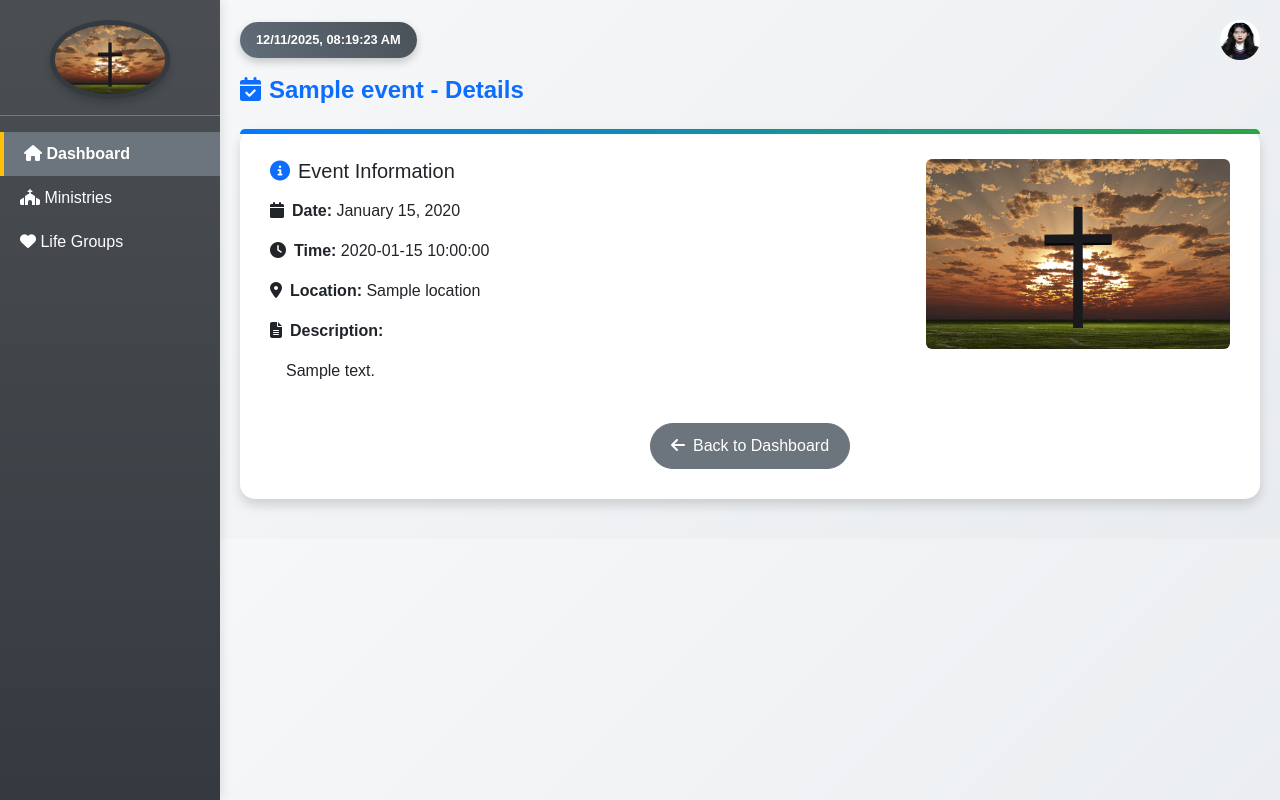
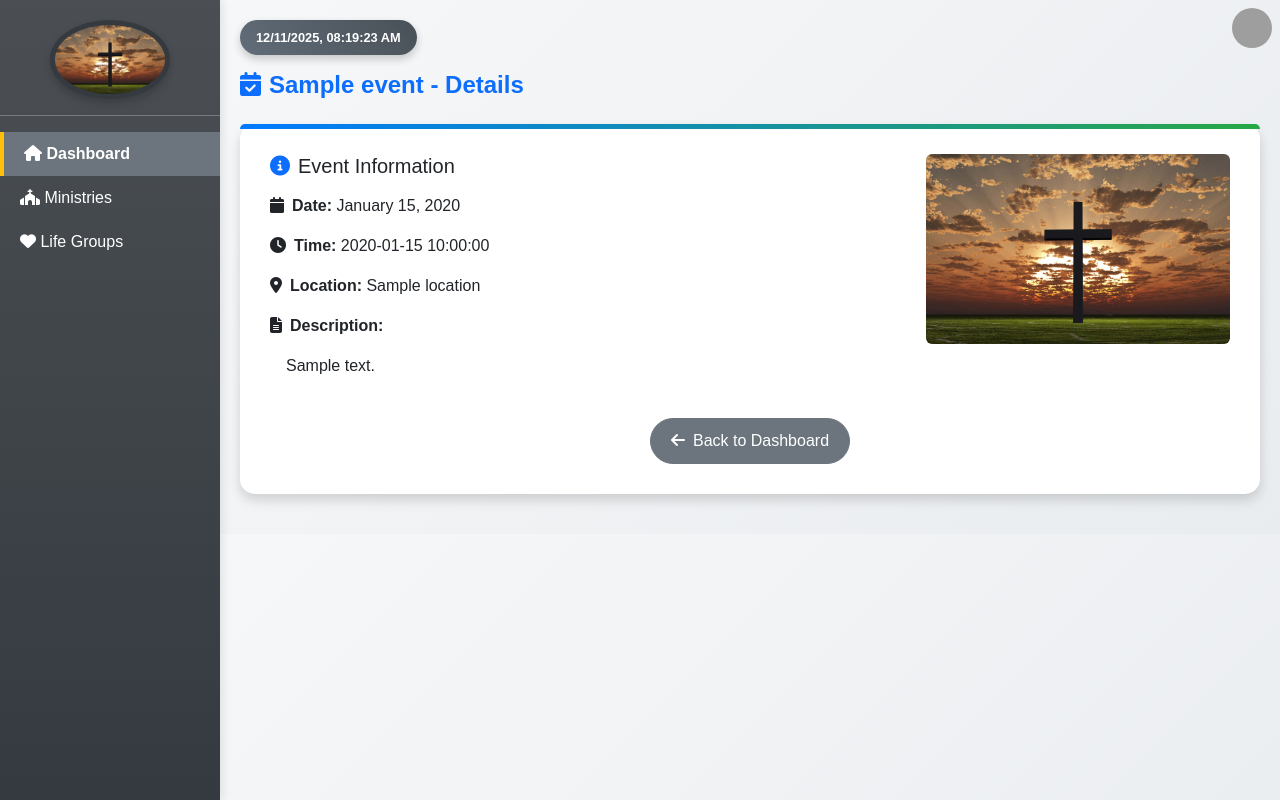
Before and after one commit to Zoraller/Church-Management, a Flask app: template templates/view_user_event.html in a window 1280 px wide. Run offline with Flask 3, Linux system fonts and the light colour scheme; the template is opened without the code that fills it: most values are stand-ins (such as "Sample title", 1, 10 or a date in 2020); grey boxes are pictures that could not be loaded.

Commit message:
Update view_user_event.html

```diff
--- a/templates/view_user_event.html
+++ b/templates/view_user_event.html
@@ -64,10 +64,13 @@
 <div class="main-content">
   <div class="d-flex justify-content-between align-items-center mb-3">
     <div id="datetime" class="time-card"></div>
-    <div class="dropdown">
-      <img src="{{ url_for('static', filename='images/iu.jpg') }}" class="profile-icon dropdown-toggle" data-bs-toggle="dropdown" alt="User">
-      <ul class="dropdown-menu dropdown-menu-end">
-        <li><a class="dropdown-item" href="{{ url_for('logout') }}"><i class="fa-solid fa-right-from-bracket"></i> Logout</a></li>
+    <div class="dropdown position-fixed top-0 end-0 p-2" style="z-index: 1050;">
+      <a class="d-block" href="#" role="button" id="profileDropdown" data-bs-toggle="dropdown" aria-expanded="false">
+        <img src="{{ url_for('uploaded_file', filename=profile_pic) }}" class="profile-icon" onerror="this.src='{{ url_for('static', filename='images/default-profile.png') }}'">
+      </a>
+      <ul class="dropdown-menu dropdown-menu-end shadow-sm" aria-labelledby="profileDropdown">
+        <li><a class="dropdown-item" href="{{ url_for('update_profile') }}"><i class="fa-solid fa-user me-2"></i> Update Profile</a></li>
+        <li><a class="dropdown-item" href="{{ url_for('logout') }}"><i class="fa-solid fa-right-from-bracket me-2"></i> Logout</a></li>
       </ul>
     </div>
   </div>
```
